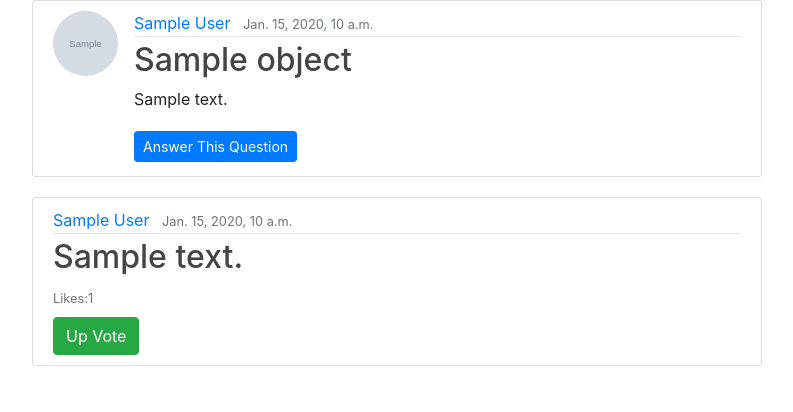
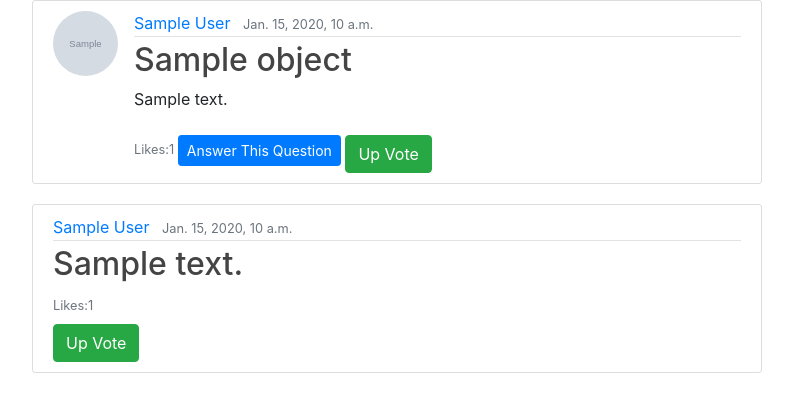
Before and after one commit to Nandakishore19/Quora-Django, a Django app: template quorabase/templates/quorabase/question_detail.html in a window 1280 px wide. Shown: the part 56-468 px from the top of the page, without its empty margins (53-846 px from the left). Run offline with Django 3.2, Linux system fonts and the light colour scheme; the template is opened without the code that fills it: most values are stand-ins (such as "Sample title", 1, 10 or a date in 2020); grey boxes marked "Sample" are stand-in pictures.

Commit message:
Added upvote downvote option in question detail

```diff
--- a/quorabase/templates/quorabase/base.html
+++ b/quorabase/templates/quorabase/base.html
@@ -16,7 +16,7 @@
       integrity="sha384-Vkoo8x4CGsO3+Hhxv8T/Q5PaXtkKtu6ug5TOeNV6gBiFeWPGFN9MuhOf23Q9Ifjh"
       crossorigin="anonymous"
     />
-    <link rel="shortcut icon" type="image/png" href="{% static 'quora.ico' %}" >
+    <link rel="shortcut icon" type="image/png" href="{% static 'quora.jpeg' %}" >
 
   </head>
   <body>
--- a/quorabase/templates/quorabase/home.html
+++ b/quorabase/templates/quorabase/home.html
@@ -1,8 +1,8 @@
 {%extends "quorabase/base.html"%} {%block content%}
-<a href="{% url 'ask-question' %}" style="text-decoration: none">
+<a class = "link-opacity-75-hover" href="{% url 'ask-question' %}" style="text-decoration: none">
   <div class="card mb-2 mt-2">
     <div class="card-body">
-        <h3 class="fw-bold link">
+        <h3 class="fw-bold ">
           What is your question?
         </h3>
     </div>
--- a/quorabase/templates/quorabase/question_detail.html
+++ b/quorabase/templates/quorabase/question_detail.html
@@ -25,15 +25,18 @@
     </div>
     <h2 class="article-title">{{ object.title }}</h2>
     <p class="article-content">{{ object.description }}</p>
-
+    <small class="text-muted"> Likes:{{question.vote.count}} </small>
     {% if object.author != user%}
-    <a
-      class="btn btn-primary btn-sm mt-1 mb-1"
-      href="{%url 'question-answer' object.id%}"
-      >Answer This Question</a>
+    <a class="btn btn-primary btn-sm mt-1 mb-1" href="{%url 'question-answer' object.id%}">Answer This Question</a>
       {%endif%}
-    <!-- Question Here -->
-    <!-- <p class="article-content">{{ post.content }}</p> might remove -->
+      {% if request.user in question.vote.all%}
+      <a href="{%url 'upvote-question' question.id%}" class="btn btn-danger mt-2"
+        >Down Vote</a
+      >
+      {%else%}
+      <a href="{%url 'upvote-question' question.id%}" class="btn btn-success mt-2"
+        >Up Vote</a>
+      {%endif%}
   </div>
 </article>
 
@@ -58,7 +61,7 @@
     </div>
     <h2 class="article-title">{{ answer.text }}</h2>
     <small class="text-muted"> Likes:{{answer.vote.count}} </small>
-    <br />
+    <br>
     {% if request.user in answer.vote.all%}
     <a
       href="{%url 'upvote-answer'  answer_id=answer.id%}"
```
